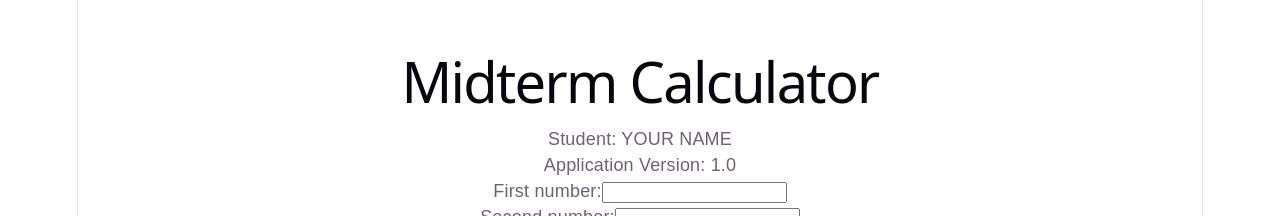
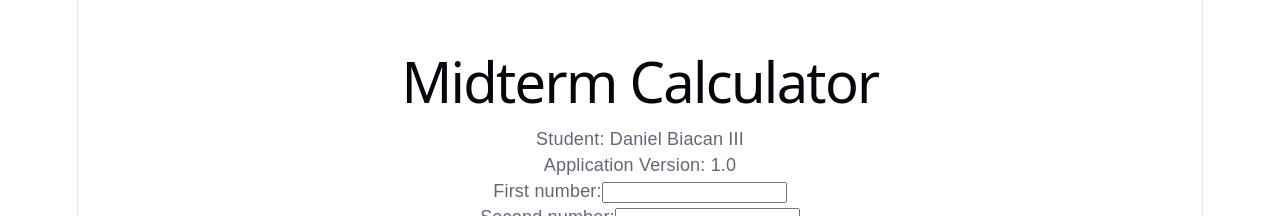
Before and after one commit to deymdaniel/jenkins-midterms, a React (Vite) app: page / in a window 1280 px wide. Shown: the top 216 px of the page. Built offline with nearby package versions, Linux system fonts and the light colour scheme.

Commit message:
Replaced name in App.jsx

```diff
--- a/src/App.jsx
+++ b/src/App.jsx
@@ -7,7 +7,7 @@ export default function App() {
   return (
     <main style={{ padding: "2rem", fontFamily: "Arial" }}>
       <h1>Midterm Calculator</h1>
-      <p>Student: YOUR NAME</p>
+      <p>Student: Daniel Biacan III</p>
       <p>Application Version: 1.0</p>
       <div>
         <label>
```
